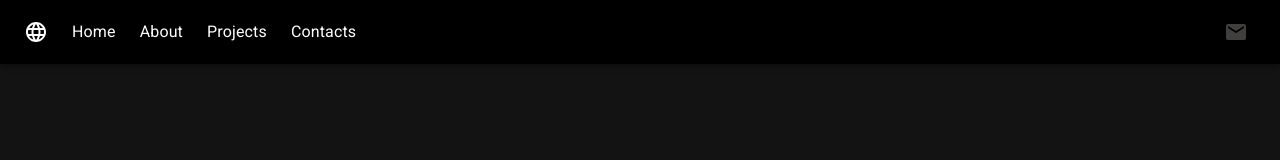
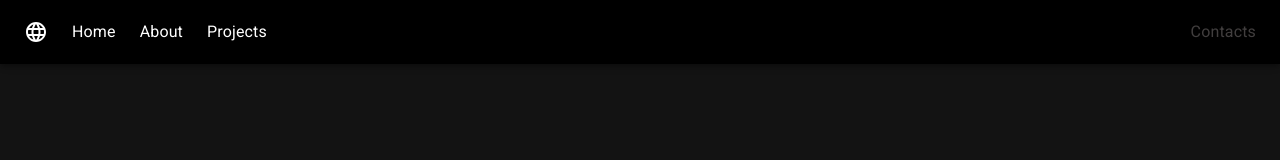
Before and after one commit to setoi1/React-Personal-Portfolio, a React (Create React App) app: page / in a window 1280 px wide. Shown: the top 160 px of the page. Built offline with nearby package versions, Linux system fonts and the light colour scheme.

Commit message:
Removed Mail icon from Navbar

```diff
--- a/src/components/Navbar.js
+++ b/src/components/Navbar.js
@@ -1,8 +1,7 @@
 import React from 'react';
-import { AppBar, Toolbar, Button, Typography  } from '@material-ui/core';
+import { AppBar, Toolbar, Typography  } from '@material-ui/core';
 import { Link } from 'react-scroll';
 import LanguageIcon from '@material-ui/icons/Language';
-import MailIcon from '@material-ui/icons/Mail';
 
 const Navbar = () => {
   return (
@@ -21,9 +20,6 @@ const Navbar = () => {
         <Link className="navbar-navlink"  to="contacts-section" spy={true} smooth={true} duration={750}>
           <Typography>Contacts</Typography>
         </Link>
-        <Button className="navbar-navlink" disabled>
-          <MailIcon className="navbar-navlink"/>
-        </Button>
       </Toolbar>
     </AppBar>
   );
```
